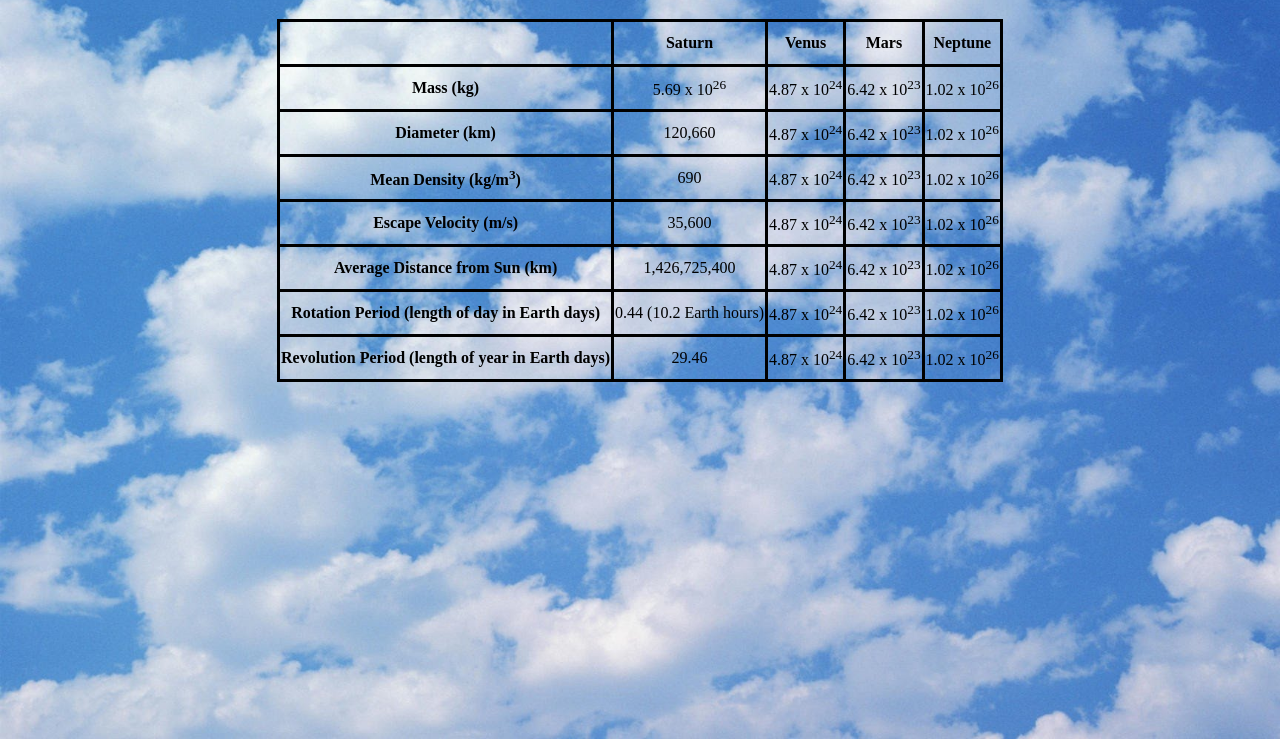
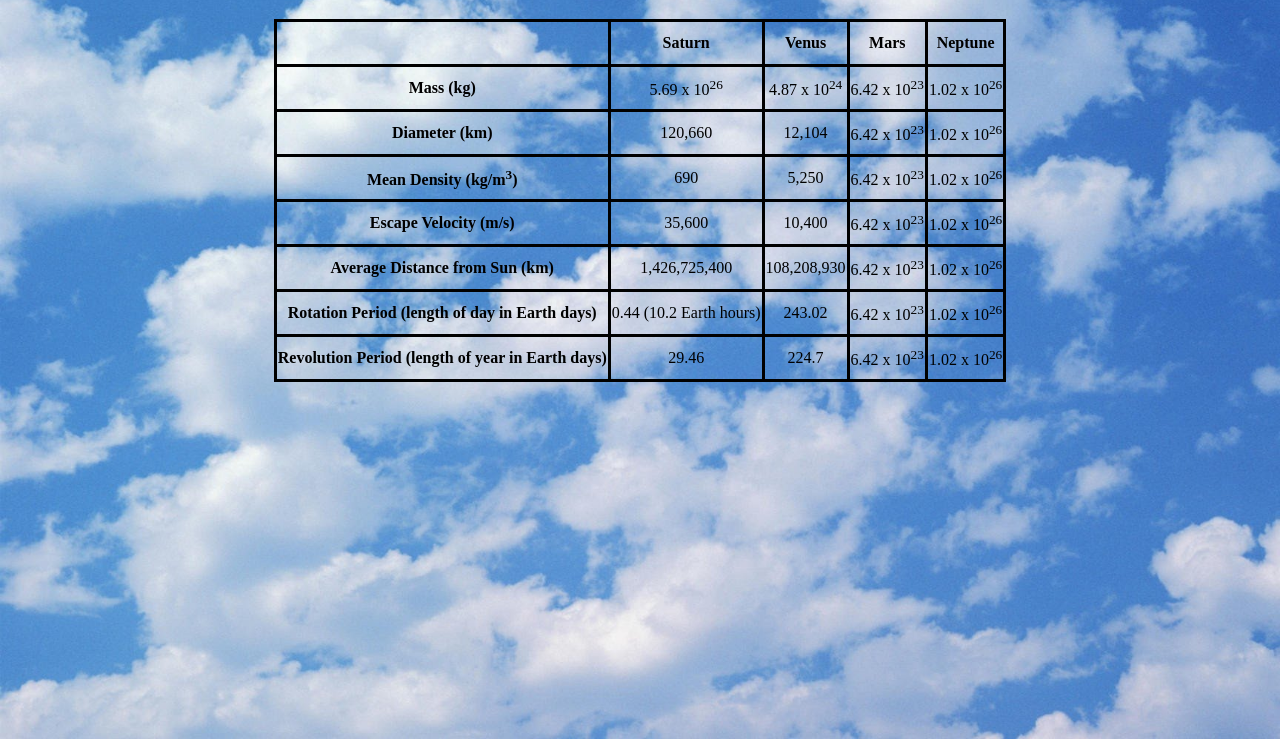
Before and after one commit to juliegelman/lab5, a plain HTML site: page index.html in a window 1280 px wide. Shown: the part 61-800 px from the top of the page. Drawn offline with Linux system fonts and the light colour scheme.

Commit message:
added venus data

```diff
--- a/index.html
+++ b/index.html
@@ -24,42 +24,42 @@
       <tr>
         <th>Diameter (km)</th>
         <td>120,660</td>
-        <td>4.87 x 10<sup>24</sup></td>
+        <td>12,104</td>
         <td>6.42 x 10<sup>23</sup></td>
         <td>1.02 x 10<sup>26</sup></td>
       </tr>
       <tr>
         <th>Mean Density (kg/m<sup>3</sup>)</th>
         <td>690</sup></td>
-        <td>4.87 x 10<sup>24</sup></td>
+        <td>5,250</td>
         <td>6.42 x 10<sup>23</sup></td>
         <td>1.02 x 10<sup>26</sup></td>
       </tr>
       <tr>
         <th>Escape Velocity (m/s)</th>
         <td>35,600</td>
-        <td>4.87 x 10<sup>24</sup></td>
+        <td>10,400</td>
         <td>6.42 x 10<sup>23</sup></td>
         <td>1.02 x 10<sup>26</sup></td>
       </tr>
       <tr>
         <th>Average Distance from Sun (km)</th>
         <td>1,426,725,400</td>
-        <td>4.87 x 10<sup>24</sup></td>
+        <td>108,208,930</td>
         <td>6.42 x 10<sup>23</sup></td>
         <td>1.02 x 10<sup>26</sup></td>
       </tr>
       <tr>
         <th>Rotation Period (length of day in Earth days)</th>
         <td>0.44 (10.2 Earth hours)</td>
-        <td>4.87 x 10<sup>24</sup></td>
+        <td>243.02</td>
         <td>6.42 x 10<sup>23</sup></td>
         <td>1.02 x 10<sup>26</sup></td>
       </tr>
       <tr>
         <th>Revolution Period (length of year in Earth days)</th>
         <td>29.46</td>
-        <td>4.87 x 10<sup>24</sup></td>
+        <td>224.7</td>
         <td>6.42 x 10<sup>23</sup></td>
         <td>1.02 x 10<sup>26</sup></td>
       </tr>
```
